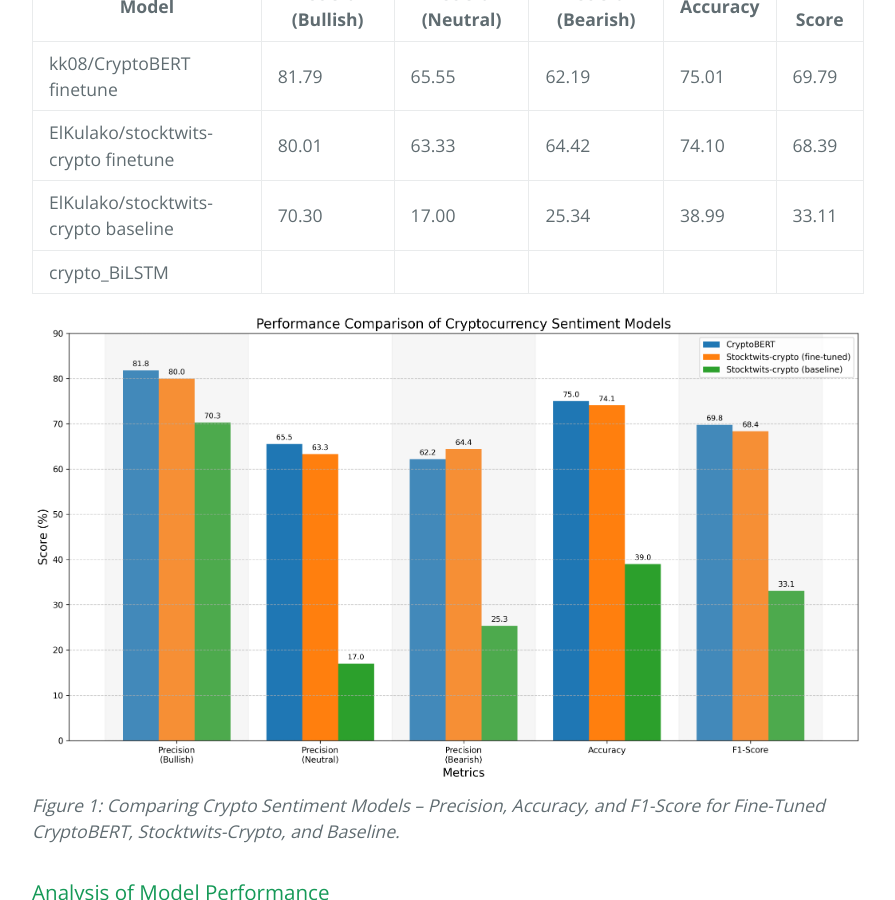
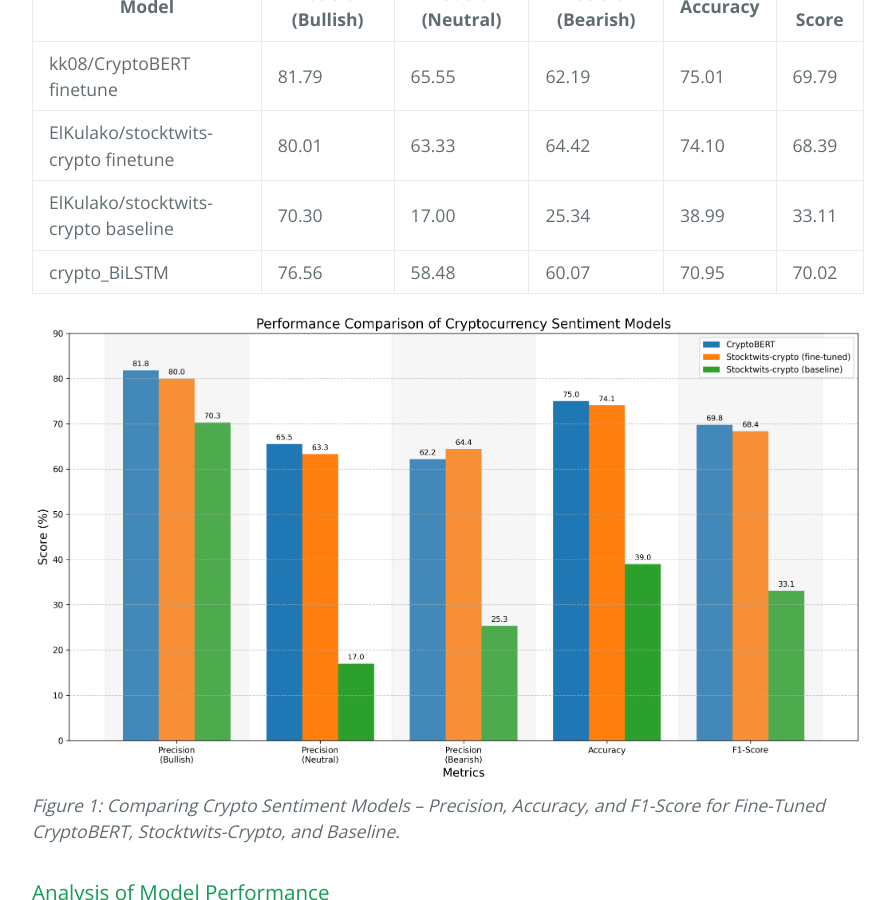
Before and after one commit to lowweihong/team14-CryptoMood, a Jekyll site: the page built from index.md, in a window 1280 px wide and 900 px high, scrolled down 8731 px. Shown: the whole window, without its empty margins (192-1087 px from the left). Built offline with Jekyll 4.4.1, drawn with Linux system fonts in a browser that asks for light colours; our own code applies the rules of GitHub Pages for plain Markdown files.

Commit message:
Update index.md

```diff
--- a/index.md
+++ b/index.md
@@ -169,7 +169,7 @@
 | kk08/CryptoBERT finetune            | 81.79               | 65.55               | 62.19               | 75.01    | 69.79    |
 | ElKulako/stocktwits-crypto finetune | 80.01               | 63.33               | 64.42               | 74.10    | 68.39    |
 | ElKulako/stocktwits-crypto baseline | 70.30               | 17.00               | 25.34               | 38.99    | 33.11    |
-| crypto_BiLSTM                       |                     |                     |                     |          |          |
+| crypto_BiLSTM                       | 76.56               | 58.48               | 60.07               | 70.95    | 70.02    |
 
 
 ![Model Performance Comparison](./assets/css/model_performance_by_metric.png)
```
